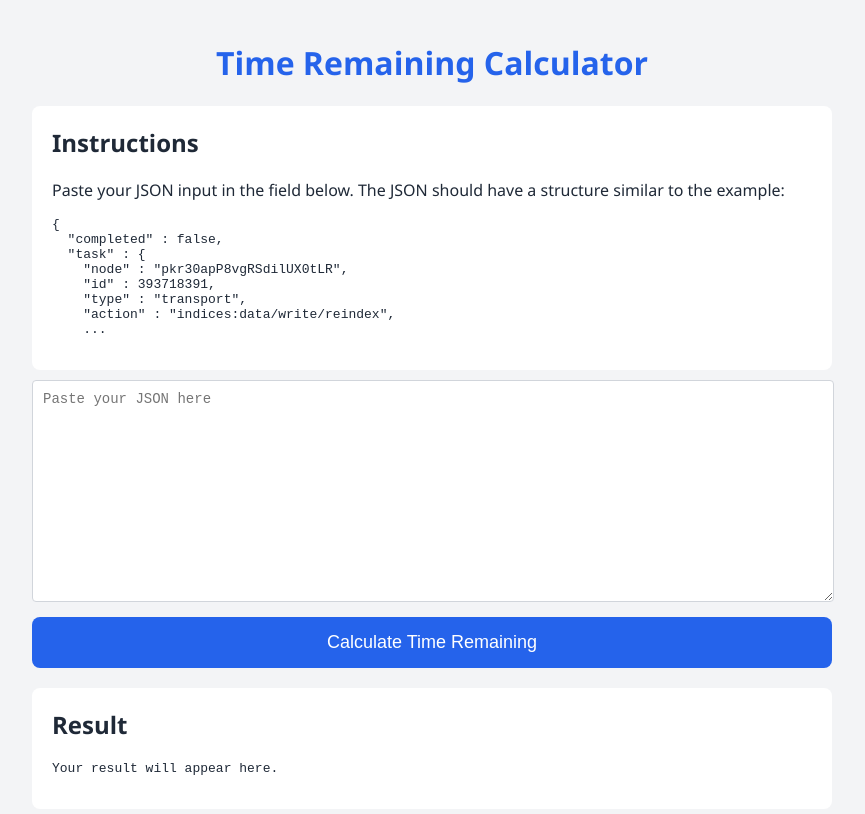
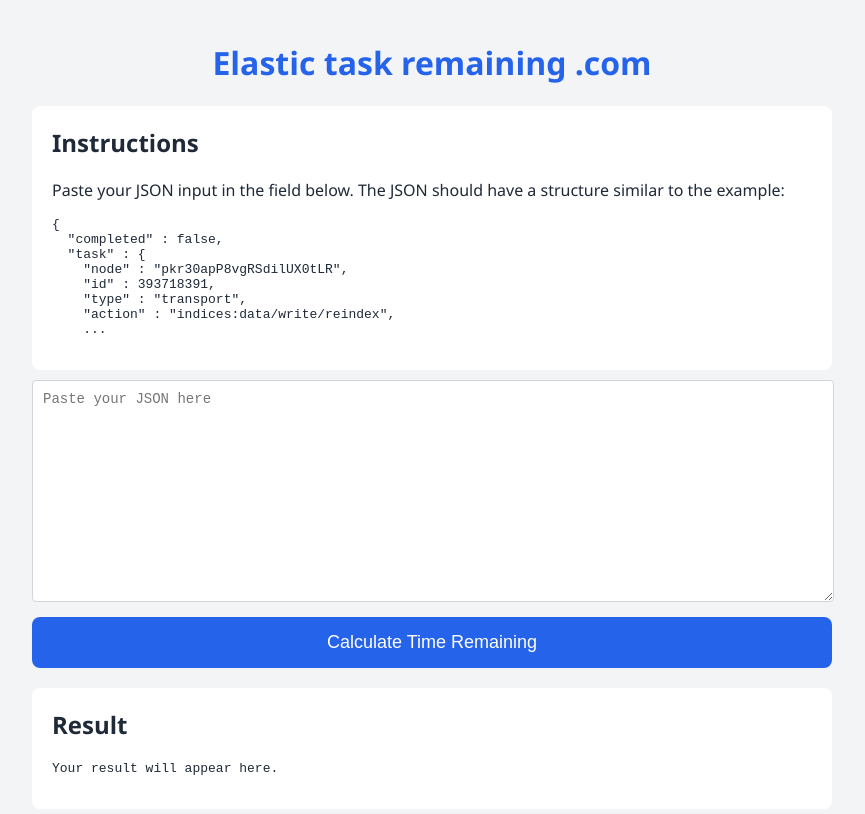
Before and after one commit to adriaandotcom/calculateelasticsearchtaskremaining.com, a plain HTML site: page index.html in a window 1280 px wide. Shown: the whole page, without its empty margins (208-1073 px from the left). Drawn offline with Linux system fonts and the light colour scheme.

Commit message:
Update name

```diff
--- a/index.html
+++ b/index.html
@@ -3,12 +3,12 @@
   <head>
     <meta charset="UTF-8" />
     <meta name="viewport" content="width=device-width, initial-scale=1.0" />
-    <title>Time Remaining Calculator</title>
+    <title>Elastic Task Remaining Calculator</title>
     <link rel="stylesheet" href="styles.css" />
   </head>
   <body>
     <div class="container">
-      <h1>Time Remaining Calculator</h1>
+      <h1>Elastic task remaining .com</h1>
       <div class="instructions">
         <h2>Instructions</h2>
         <p>
```
